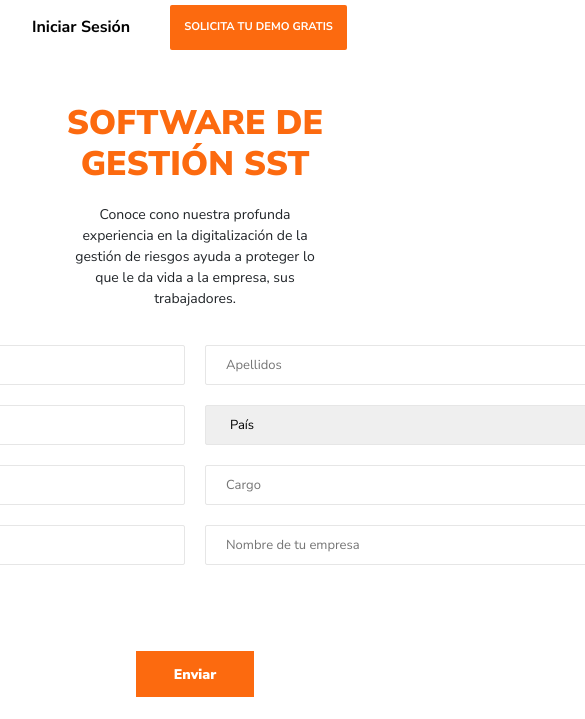
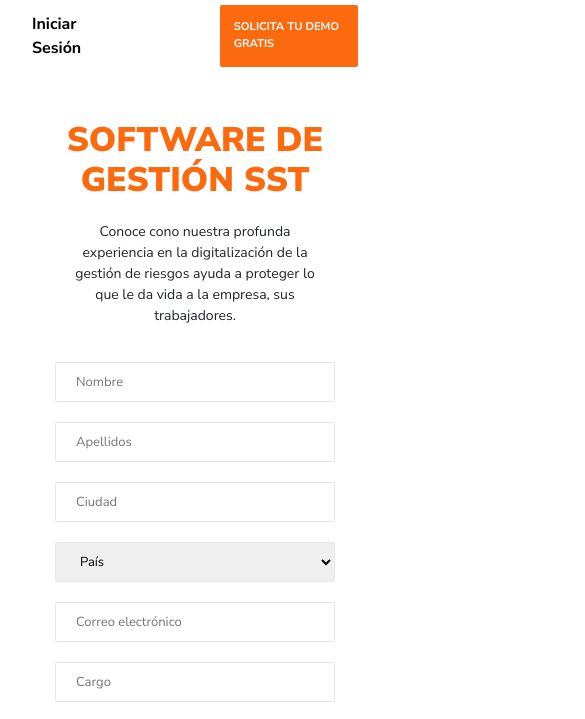
Before and after one commit to dekaacevedo/dekaacevedo.github.io, a plain HTML site: page demogratis.html in a window 390 px wide. Both pictures are taken after a click on the button "Toggle navigation". Shown: the part 111-830 px from the top of the page, 585 px wide, since content can reach past the window. Drawn offline with nearby package versions, Linux system fonts and the light colour scheme.

Commit message:
ajustes media queries

```diff
--- a/estilos.css
+++ b/estilos.css
@@ -705,15 +705,33 @@ footer {
 
 	.fourth__text {
 		margin-top: 100px;
-		padding: 0;
+		padding: 20px;
 	}
+
+  .free__form {
+    display: flex;
+    flex-direction: column;
+  }
+
+  .free__input {
+    width: 280px;
+    height: 40px;
+    padding-left: 20px;
+    font-size: 13px;
+    border: 1px solid #E6E6E6;
+    border-radius: 2px;
+    margin: 10px 10px;
+  }
 
 
 }
 
 @media (max-width: 768px) {
 
+  .header__demoGratis {
+    margin-left: 95px;
 
+  }
 
 	.footer__rrss {
 		display: flex;
```
